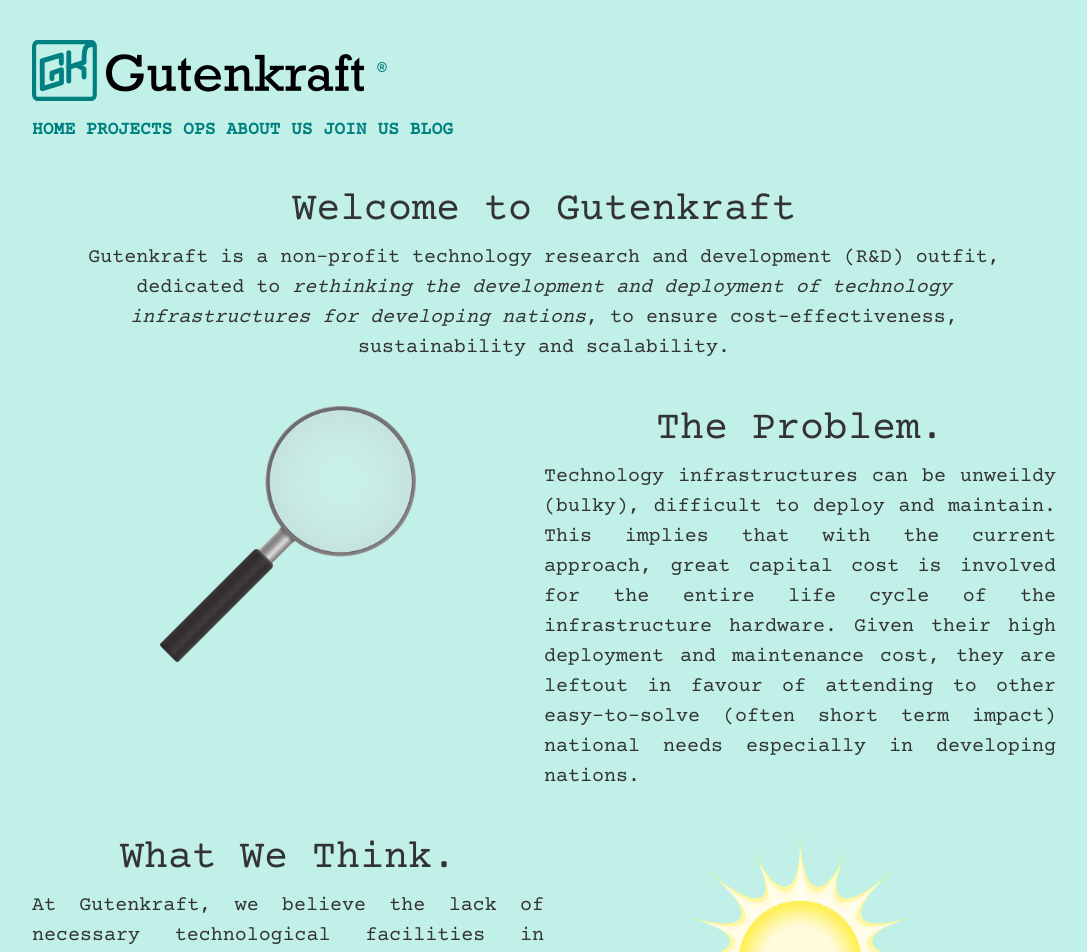
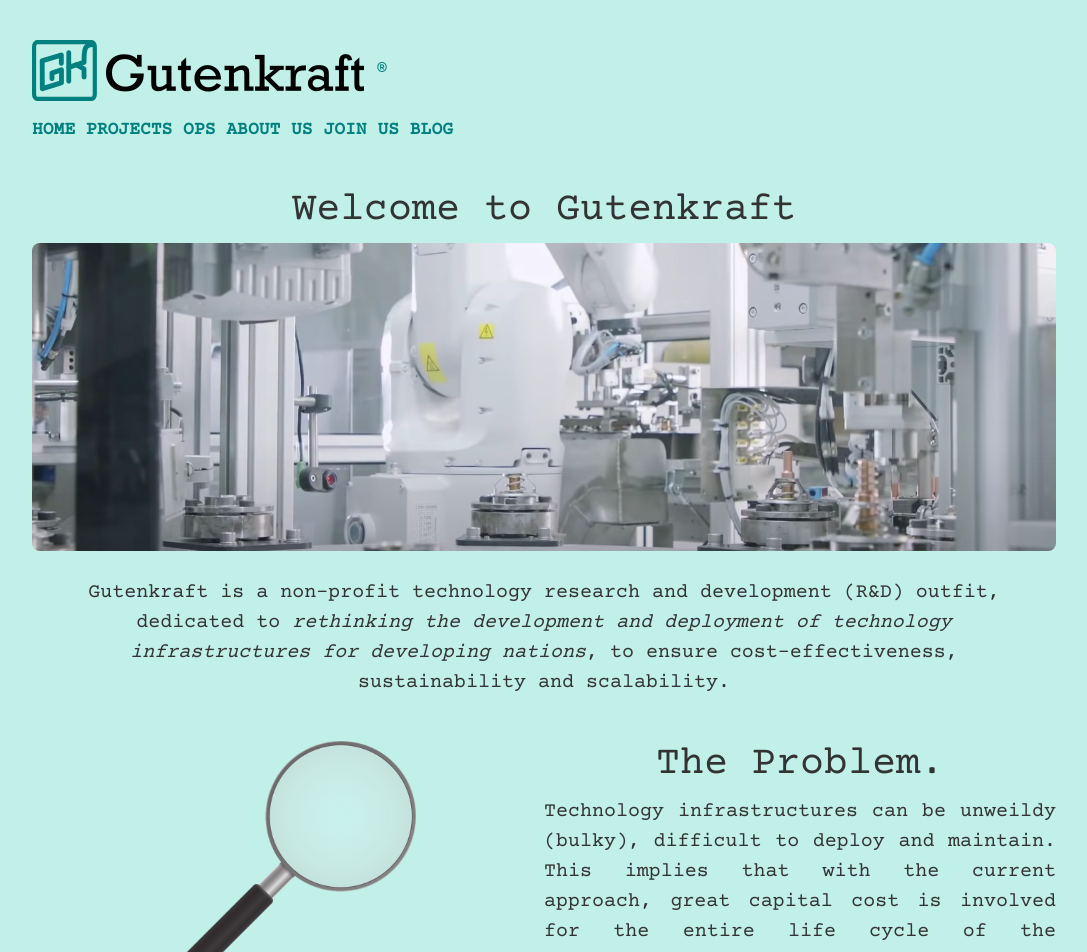
Before and after one commit to oferonmi/datafilik.github.io, a Jekyll site: the page built from index.html, in a window 1280 px wide. Shown: the top 952 px of the page, without its empty margins (96-1183 px from the left). Built offline with Jekyll 4.4.1, drawn with Linux system fonts in a browser that asks for light colours; some web fonts are replaced.

Commit message:
content update

```diff
--- a/css/main.css
+++ b/css/main.css
@@ -6,18 +6,17 @@ html {
     -webkit-tap-highlight-color: transparent;
     -ms-text-size-adjust: 100%;
     -webkit-text-size-adjust: 100%;
-    /* font-size: .875em; */
     line-height: 1.375;
 }
 
 body {
+    /* font-family: 'Space Mono', 'Courier Prime', 'Cutive Mono', 'Overpass Mono', 'Fira Code'; */
+    /* font-family: 'Courier Prime', 'Cutive Mono', 'Space Mono', 'Overpass Mono', 'Fira Code'; */
+    /* font-family: 'Cutive Mono', 'Overpass Mono', 'Courier Prime', 'Space Mono', 'Fira Code'; */
+    /* font-family: 'Fira Code', 'Cutive Mono', 'Overpass Mono', 'Courier Prime', 'Space Mono'; */
+    font-family: 'Overpass Mono', 'Courier Prime', 'Cutive Mono', 'Space Mono', 'Fira Code';
     margin: 40px auto;
     width: 80%;
-    /* font-family: 'Space Mono', 'Courier Prime', 'Cutive Mono', 'Overpass Mono', 'Fira Code'; */
-    /* font-family: 'Courier Prime', 'Cutive Mono', 'Space Mono', 'Overpass Mono', 'Fira Code'; */
-    font-family: 'Overpass Mono', 'Courier Prime', 'Cutive Mono', 'Space Mono', 'Fira Code';
-    /* font-family: 'Cutive Mono', 'Overpass Mono', 'Courier Prime', 'Space Mono', 'Fira Code'; */
-    /* font-family: 'Fira Code', 'Cutive Mono', 'Overpass Mono', 'Courier Prime', 'Space Mono'; */
     color: #333;
     font-size: 18px;
     background-color: rgb(192, 240, 231);
--- a/index.html
+++ b/index.html
@@ -3,12 +3,14 @@ layout: default
 title: Gutenkraft - Adapt and Innovate for growth
 ---
 
-<!-- <section>
+<section>
+	<h1 class="text-center">Welcome to Gutenkraft</h1>
+
 	<img id ="responsive-img" src="/img/semicductor_assembly_line_pix_no4.PNG" alt="Robotic arm and assembly line image">
-</section><br> -->
+</section><br>
 
 <section class="container">
-	<h1 class="text-center">Welcome to Gutenkraft</h1>
+	<!-- <h1 class="text-center">Welcome to Gutenkraft</h1> -->
 
 	<p class="text-center">
 		Gutenkraft is a non-profit technology research and development (R&D) outfit, dedicated to <em>rethinking the development and deployment of technology infrastructures for developing nations</em>, to ensure cost-effectiveness, sustainability and scalability.
```
